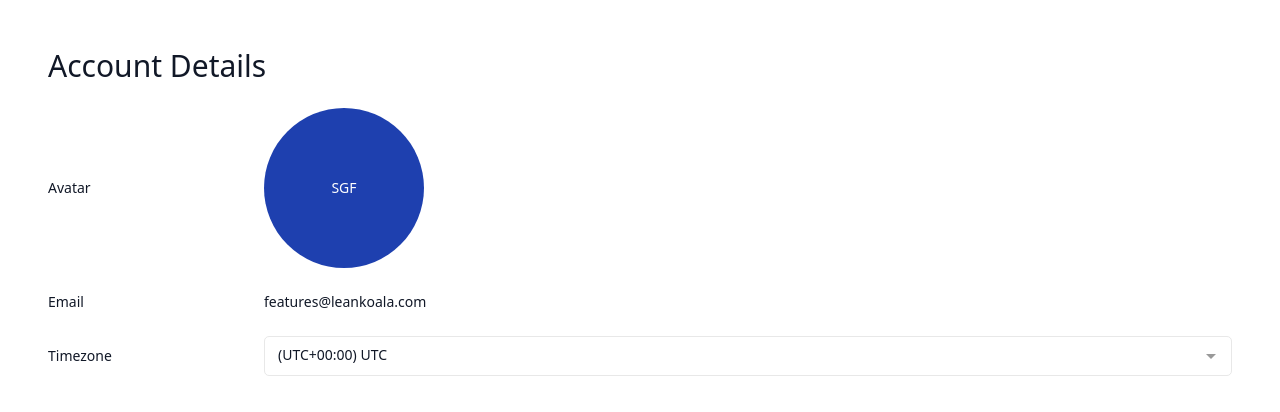
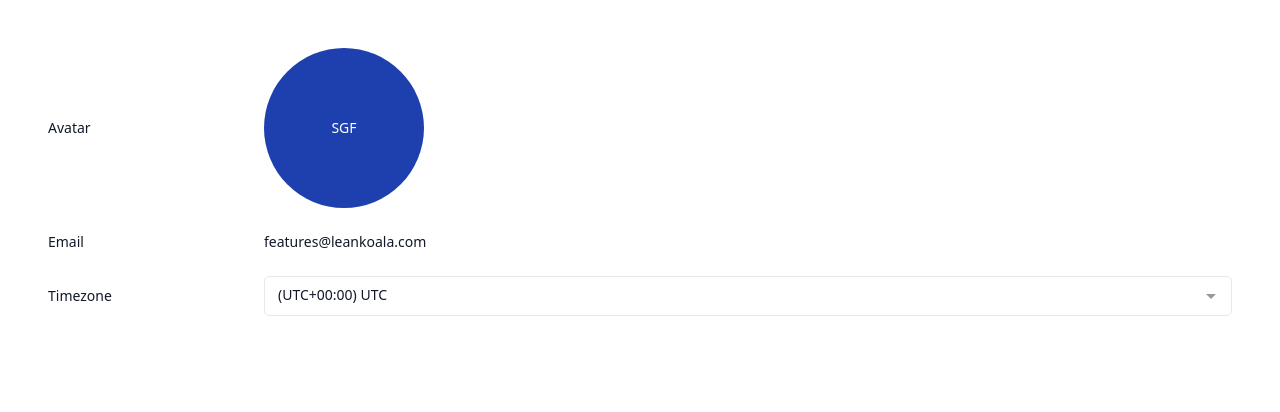
Before and after one commit to leankoala-gmbh/threeSixtyUserProfileComp, a Vue app: page / in a window 1280 px wide. Shown: the top 412 px of the page. Built offline with nearby package versions, Linux system fonts and the light colour scheme.

Commit message:
Componenthead is optional

```diff
--- a/package.json
+++ b/package.json
@@ -4,7 +4,7 @@
   "main": "dist/index.js",
   "author": "Sascha Fuchs <sascha.fuchs@webpros.com>",
   "license": "MIT",
-  "version": "1.0.7",
+  "version": "1.0.8",
   "engines": {
     "node": "16.x"
   },
--- a/src/components/feature/TSXUserProfile/TSXUserProfile.ce.vue
+++ b/src/components/feature/TSXUserProfile/TSXUserProfile.ce.vue
@@ -47,8 +47,8 @@ onMounted(() => {
 
 <template>
   <div class="@container/tsxupmain tsxUserProfile">
-    <h2 class="text-3xl font-medium mb-6">
-      {{ translator('AccountDetails') }}
+    <h2 v-if="$slots.default" class="text-3xl font-medium mb-6">
+      <slot />
     </h2>
     <ProfileInfos
       :user-data="userDataObj"
--- a/tailwind.config.js
+++ b/tailwind.config.js
@@ -3,6 +3,7 @@ const plugin = require('tailwindcss/plugin')
 module.exports = {
   mode: 'jit',
   content: ['./index.html', './src/**/*.{vue,ts}'],
+  safelist: ['text-3xl', 'font-medium', 'mb-6'],
   theme: {
     extend: {
       colors: {
```
